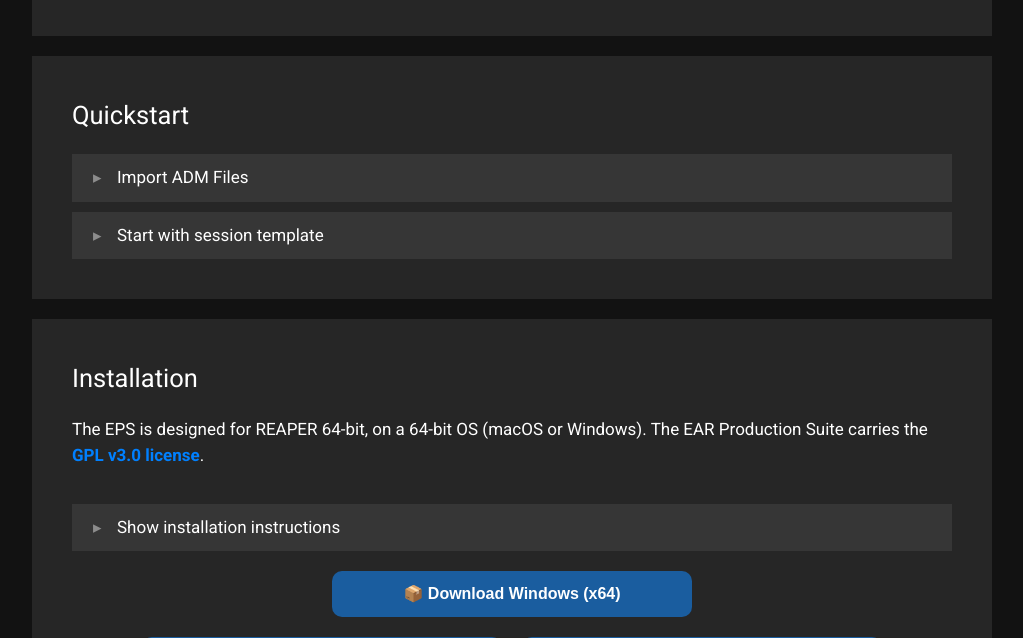
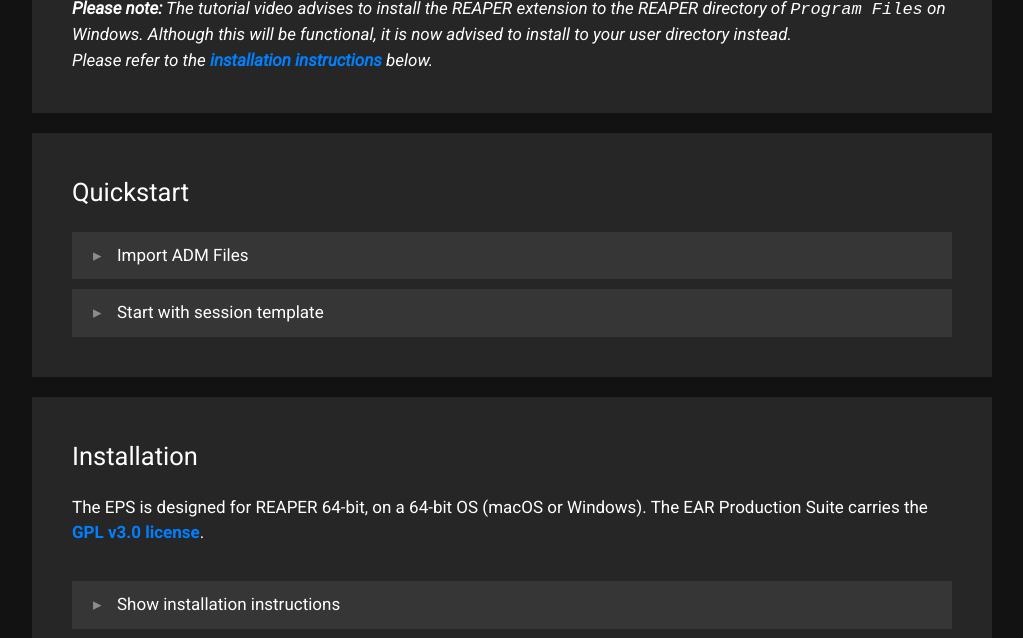
Before and after one commit to ebu/ear-production-suite, a Jekyll site: the page built from docs/index.markdown, in a window 1280 px wide and 900 px high, scrolled down 1728 px, cut to the strip 262-900 px from the top of the window. Shown: the whole strip, without its empty margins (128-1151 px from the left). Built offline with Jekyll 4.4.1, drawn with Linux system fonts in a browser that asks for light colours.

Commit message:
Note on tutorial installation instructions

```diff
--- a/docs/index.markdown
+++ b/docs/index.markdown
@@ -41,6 +41,9 @@
   <div class="yt-iframe">
     <iframe src="https://www.youtube-nocookie.com/embed/u7P5mEFY76k" frameborder="0" allow="accelerometer; autoplay; encrypted-media; gyroscope; picture-in-picture" allowfullscreen></iframe>
   </div>
+  <i><b>Please note:</b> The tutorial video advises to install the REAPER extension to the REAPER directory of `Program Files` on Windows.
+  Although this will be functional, it is now advised to install to your user directory instead.<br />
+  Please refer to the <a href="#installation">installation instructions</a> below.</i>
 </div>
 
 <div markdown="1" class="text_section">
@@ -79,6 +82,7 @@
 <br /><br />
   <details>
     <summary>Show installation instructions</summary>
+	  <a name="installation"></a>
       <ol>
         <li>Install <a href="https://www.reaper.fm/download.php">REAPER</a></li>
         <li>Copy / install the <b>VST plugins</b> into your common VST folder.
```
